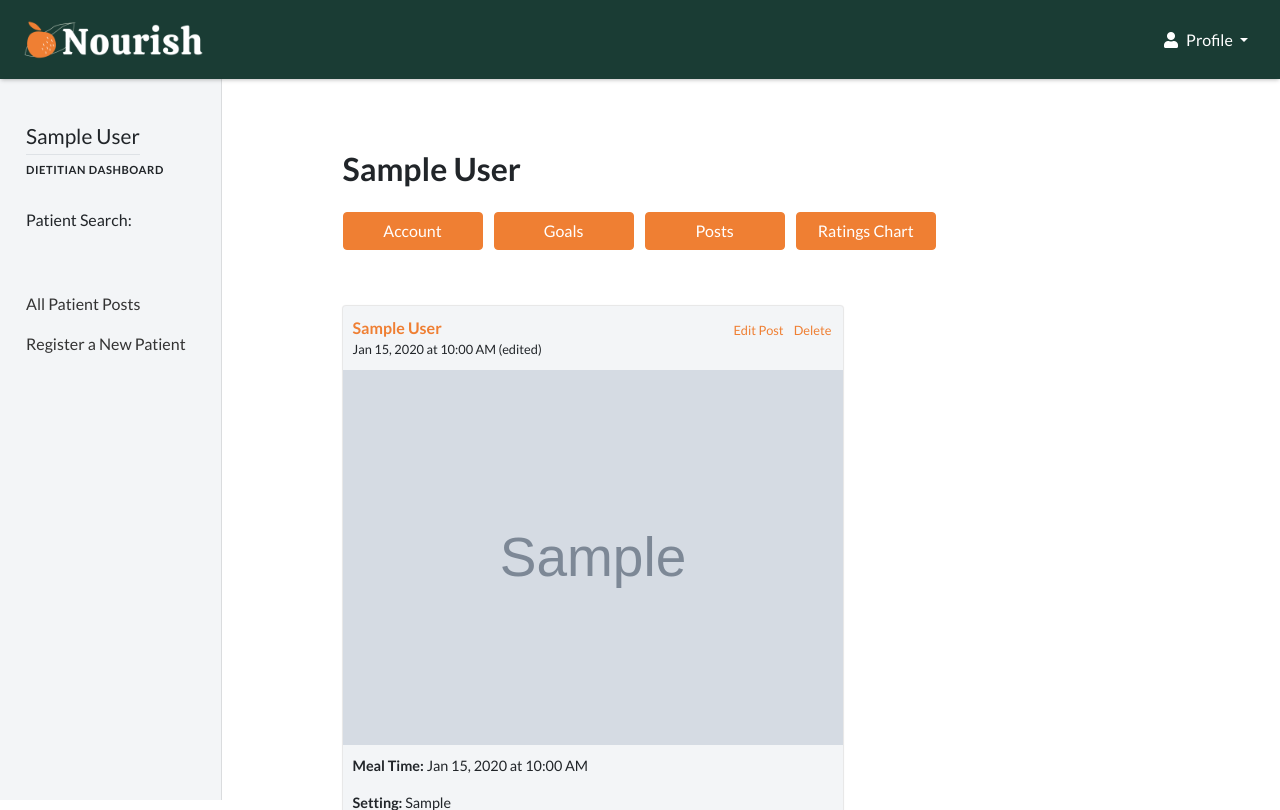
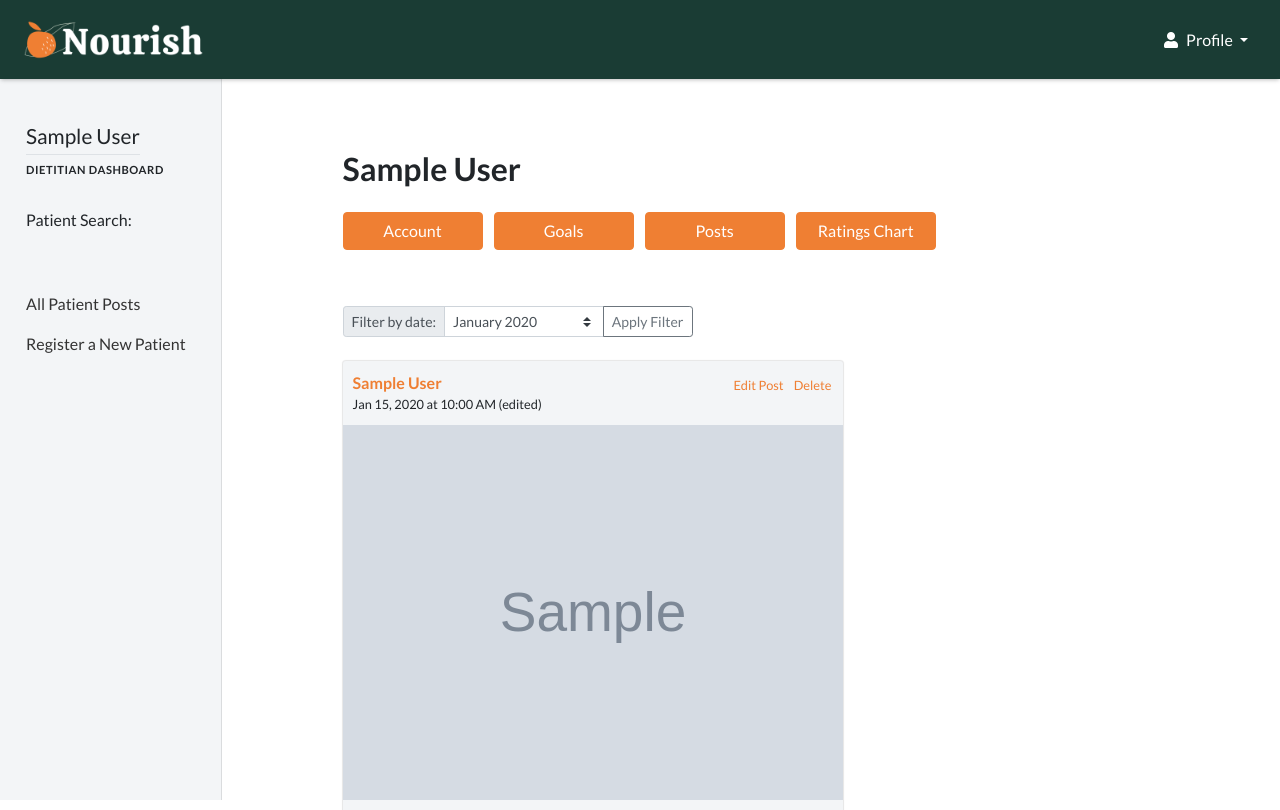
Before and after one commit to emilycheera/nourish, a Flask app: page /patient/1/posts in a window 1280 px wide. Shown: the top 810 px of the page. Run offline with Flask 2, Linux system fonts and the light colour scheme; the visitor is signed in with stand-in values (Sample User, id 1); tables that the repository leaves empty hold one stand-in row (values such as "Sample post"); grey boxes marked "Sample" are stand-in pictures; some libraries are stand-ins or nearby versions.

Commit message:
Added filtering posts by month/year.

```diff
--- a/jinja_filters.py
+++ b/jinja_filters.py
@@ -11,3 +11,6 @@ def dateformat(value, format="%m-%d-%Y"):
 
 def htmldateformat(value, format="%Y-%m-%dT%H:%M"):
     return value.strftime(format)
+
+def monthyearformat(value, format="%B %Y"):
+    return value.strftime(format)
--- a/posts.py
+++ b/posts.py
@@ -1,4 +1,5 @@
-from datetime import datetime
+from datetime import datetime, date
+from calendar import monthrange
 from helpers import sort_date_asc
 from model import db, Patient, Dietitian, Post
 from users import get_user_type_from_session
@@ -75,26 +76,83 @@ def delete_post(post_id):
     return "Success"
 
 
-def get_all_patients_posts(dietitian, page):
+def get_all_patients_posts(dietitian, page, filter_date):
     """Get all of a dietitian's patient's posts."""
 
-    posts = (Post.query.filter(Patient.dietitian_id == dietitian.dietitian_id)
+    q = (Post.query.filter(Patient.dietitian_id == dietitian.dietitian_id)
             .join(Patient)
-            .join(Dietitian)
-            .order_by(Post.time_stamp.desc())
-            .paginate(per_page=10, page=page))
+            .join(Dietitian))
+
+    if filter_date:
+        filter_date_dt = datetime.strptime(filter_date, "%B %Y")
+        year = filter_date_dt.year
+        month = filter_date_dt.month
+        num_days = monthrange(year, month)[1]
+        start_date = date(year, month, 1)
+        end_date = date(year, month, num_days)
+
+        q = q.filter(Post.time_stamp >= start_date, Post.time_stamp <= end_date)
+
+    posts = q.order_by(Post.time_stamp.desc()).paginate(per_page=10, page=page)
 
     return posts
 
 
-def get_single_patients_posts(patient_id, page):
+def get_single_patients_posts(patient_id, page, filter_date):
     """Get all of a particular patient's posts."""
 
-    posts = (Post.query.filter_by(patient_id=patient_id)
-                       .order_by(Post.time_stamp.desc())
-                       .paginate(per_page=10, page=page))
+    q = Post.query.filter_by(patient_id=patient_id)
+
+    if filter_date:
+        filter_date_dt = datetime.strptime(filter_date, "%B %Y")
+        year = filter_date_dt.year
+        month = filter_date_dt.month
+        num_days = monthrange(year, month)[1]
+        start_date = date(year, month, 1)
+        end_date = date(year, month, num_days)
+
+        q = q.filter(Post.time_stamp >= start_date, Post.time_stamp <= end_date)
+
+    posts = (q.order_by(Post.time_stamp.desc())
+             .paginate(per_page=10, page=page))
 
     return posts
+
+
+def get_months_years_posts_for_dietitian(dietitian_id):
+
+    dates = (db.session.query(Post.time_stamp)
+                       .filter(Patient.dietitian_id == dietitian_id)
+                       .join(Patient).all())
+
+    months_years = set()
+
+    for date, in dates:
+        month_year_str = date.strftime("%b%Y")
+        month_year_dt = datetime.strptime(month_year_str, "%b%Y")
+        months_years.add(month_year_dt)
+
+    months_years = list(months_years)
+    months_years.sort(reverse=True)
+
+    return months_years
+
+
+def get_months_years_of_patient_posts(patient_id):
+
+    dates = db.session.query(Post.time_stamp).filter(Post.patient_id==patient_id).all()
+
+    months_years = set()
+
+    for date, in dates:
+        month_year_str = date.strftime("%b%Y")
+        month_year_dt = datetime.strptime(month_year_str, "%b%Y")
+        months_years.add(month_year_dt)
+
+    months_years = list(months_years)
+    months_years.sort(reverse=True)
+
+    return months_years
 
 
 def save_customized_patient_post_form(patient_id, form_data):
--- a/server.py
+++ b/server.py
@@ -18,11 +18,13 @@ from goals import (edit_patient_goal, delete_goal, create_goal_dict,
                    add_goal_and_get_dict, get_patients_goals_dict)
 from helpers import sort_date_desc
 from jinja_filters import (datetimeformat, datecommaformat, dateformat,
-                           htmldateformat)
+                           htmldateformat, monthyearformat)
 from model import connect_to_db, db, Dietitian, Patient, Goal, Post, Comment
 from posts import (create_new_post, edit_post, delete_post,
                    get_all_patients_posts, save_customized_patient_post_form,
-                   get_post_object, create_post_dict, get_single_patients_posts)
+                   get_post_object, create_post_dict, get_single_patients_posts,
+                   get_months_years_of_patient_posts,
+                   get_months_years_posts_for_dietitian)
 from ratings import get_ratings_dict, get_sundays_with_data
 from users import (create_new_dietitian_account, update_dietitian_account,
                    create_new_patient_account, update_patient_account,
@@ -38,6 +40,7 @@ app.jinja_env.filters["datetime"] = datetimeformat
 app.jinja_env.filters["datecomma"] = datecommaformat
 app.jinja_env.filters["date"] = dateformat
 app.jinja_env.filters["htmldatetime"] = htmldateformat
+app.jinja_env.filters["monthyear"] = monthyearformat
 app.jinja_env.undefined = StrictUndefined
 
 ALLOWED_EXTENSIONS = {"png", "jpg", "jpeg"}
@@ -152,12 +155,16 @@ def show_dietitian_homepage(dietitian_id):
     page = request.args.get("page", 1, type=int)
 
     diet_and_pats = get_dietitian_and_patients_list()
-    posts = get_all_patients_posts(diet_and_pats["dietitian"], page)
+    filter_date = request.args.get("date", None)
+    filter_dates = get_months_years_posts_for_dietitian(dietitian_id)
+    posts = get_all_patients_posts(diet_and_pats["dietitian"], page, filter_date)
 
     return render_template("dietitian-home-posts.html",
                             dietitian=diet_and_pats["dietitian"],
                             patients=diet_and_pats["sorted_patients"],
-                            posts=posts)
+                            posts=posts,
+                            date=filter_date,
+                            dates=filter_dates)
 
 
 @app.route("/dietitian/<int:dietitian_id>/account")
@@ -404,7 +411,9 @@ def show_single_patient_posts(patient_id):
 
     user_type = get_user_type_from_session()
     page = request.args.get("page", 1, type=int)
-    posts = get_single_patients_posts(patient_id, page)
+    filter_date = request.args.get("date", None)
+    filter_dates = get_months_years_of_patient_posts(patient_id)
+    posts = get_single_patients_posts(patient_id, page, filter_date)
     patient = Patient.query.get(patient_id)
 
     if user_type == "dietitian":
@@ -413,13 +422,17 @@ def show_single_patient_posts(patient_id):
                                 dietitian=diet_and_pats["dietitian"],
                                 patients=diet_and_pats["sorted_patients"],
                                 patient=patient,
-                                posts=posts)
+                                posts=posts,
+                                dates=filter_dates,
+                                date=filter_date)
 
     dietitian = patient.dietitian
     return render_template("patient-posts.html",
                             patient=patient,
                             dietitian=dietitian,
-                            posts=posts)
+                            posts=posts,
+                            dates=filter_dates,
+                            date=filter_date)
 
 
 
@@ -630,6 +643,6 @@ def save_image():
 
 
 if __name__ == "__main__":
-
+    app.debug = True
     connect_to_db(app)
-    app.run()
+    app.run(port=5000, host="0.0.0.0")
--- a/static/style.css
+++ b/static/style.css
@@ -444,6 +444,10 @@ canvas {
     overflow: hidden;
 }
 
+.filter-date-form {
+    max-width: 350px;
+}
+
 @media (max-width: 480px) {
     .input-group-sm {
         display: block;
--- a/templates/dietitian-home-patient-posts.html
+++ b/templates/dietitian-home-patient-posts.html
@@ -1,19 +1,20 @@
 {% extends "dietitian-single-patient-base.html" %}
 {% block patient_content %}
   {% include "posts.html" %}
+  {% if posts.pages > 1 %}
     {% for page_num in posts.iter_pages(left_edge=1, right_edge=1,
       left_current=1, right_current=2) %}
       {% if page_num %}
         {% if posts.page == page_num %}
           <a class="btn btn-primary mb-4"
              href="{{ url_for('show_single_patient_posts',
-           patient_id= patient.patient_id, page=page_num) }}">
+             patient_id= patient.patient_id, page=page_num, date=date) }}">
             {{ page_num }}
           </a>
           {% else %}
           <a class="btn btn-outline-primary mb-4"
              href="{{ url_for('show_single_patient_posts',
-           patient_id= patient.patient_id, page=page_num) }}">
+             patient_id= patient.patient_id, page=page_num, date=date) }}">
             {{ page_num }}
           </a>
         {% endif %}
@@ -21,6 +22,7 @@
         ...
       {% endif %}
     {% endfor %}
+  {% endif %}
 {% endblock %}
 {% block script %}
   <script src="/static/js/comments.js"></script>
--- a/templates/dietitian-home-posts.html
+++ b/templates/dietitian-home-posts.html
@@ -1,19 +1,20 @@
 {% extends "dietitian-base.html" %}
 {% block dashboard_content %}
   {% include "posts.html" %}
+  {% if posts.pages > 1 %}
     {% for page_num in posts.iter_pages(left_edge=1, right_edge=1,
       left_current=1, right_current=2) %}
       {% if page_num %}
         {% if posts.page == page_num %}
           <a class="btn btn-primary mb-4"
              href="{{ url_for('show_dietitian_homepage',
-           dietitian_id= dietitian.dietitian_id, page=page_num) }}">
+             dietitian_id= dietitian.dietitian_id, page=page_num, date=date) }}">
             {{ page_num }}
           </a>
           {% else %}
           <a class="btn btn-outline-primary mb-4"
              href="{{ url_for('show_dietitian_homepage',
-           dietitian_id= dietitian.dietitian_id, page=page_num) }}">
+             dietitian_id= dietitian.dietitian_id, page=page_num, date=date) }}">
             {{ page_num }}
           </a>
         {% endif %}
@@ -21,6 +22,7 @@
         ...
       {% endif %}
     {% endfor %}
+  {% endif %}
 {% endblock %}
 {% block script %}
   <script src="/static/js/comments.js"></script>
--- a/templates/patient-posts.html
+++ b/templates/patient-posts.html
@@ -8,13 +8,13 @@
         {% if posts.page == page_num %}
           <a class="btn btn-primary mb-4"
              href="{{ url_for('show_single_patient_posts',
-             patient_id= patient.patient_id, page=page_num) }}">
+             patient_id= patient.patient_id, page=page_num, date=date) }}">
             {{ page_num }}
           </a>
           {% else %}
           <a class="btn btn-outline-primary mb-4"
              href="{{ url_for('show_single_patient_posts',
-             patient_id= patient.patient_id, page=page_num) }}">
+             patient_id= patient.patient_id, page=page_num, date=date) }}">
             {{ page_num }}
           </a>
         {% endif %}
--- a/templates/posts.html
+++ b/templates/posts.html
@@ -11,6 +11,21 @@
 {% endif %}
 
 {% if posts %}
+  <form class="mb-4 filter-date-form" action="" method="get">
+    <div class="input-group input-group-sm">
+      <div class="input-group-prepend">
+        <label class="input-group-text" for="filter-dates">Filter by date:</label>
+      </div>
+      <select class="custom-select" name="date" id="filter-dates">
+        {% for date in dates %}
+          <option value="{{ date|monthyear }}" >{{ date|monthyear }}</option>
+        {% endfor %}
+      </select>
+      <div class="input-group-append">
+        <button class="btn btn-outline-secondary" type="submit">Apply Filter</button>
+      </div>
+    </div>
+  </form>
   {% for post in posts.items %}
     <div id="post-{{ post.post_id }}">
       <div class="post-container">
```
Lines whose indentation alone changed are shown as unchanged.
